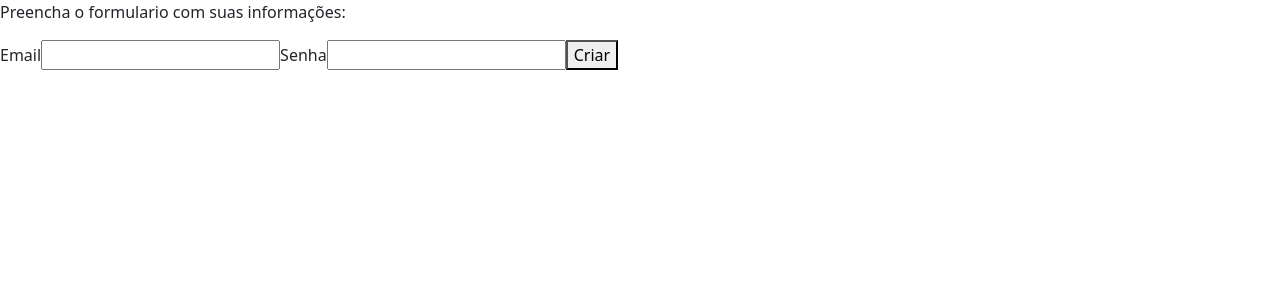
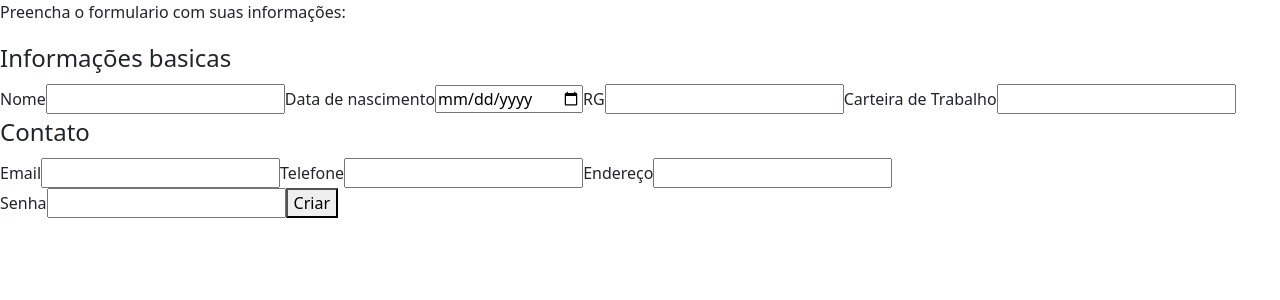
Before and after one commit to DiegoHCR-code/TrabalhoFinalBD2, a React (Create React App) app: page /criarconta in a window 1280 px wide. Shown: the top 300 px of the page. Built offline with nearby package versions, Linux system fonts and the light colour scheme; no server answers.

Commit message:
atualizando form

```diff
--- a/src/componentes/CriarConta.jsx
+++ b/src/componentes/CriarConta.jsx
@@ -1,4 +1,5 @@
 import { useEffect, useState } from "react";
+import { redirect } from "react-router-dom";
 import { controleBD } from '../controleSupabase';
 
 // CREATE TABLE Funcionario (
@@ -18,48 +19,113 @@ import { controleBD } from '../controleSupabase';
 //     NumDependente INT
 // );
 
+const templateUsuario = {
+    id: "",
+    nome: "",
+    carteira: "",
+    tel: "",
+    nasc: undefined,
+    endereco: "",
+    rg: "",
+    foto: null,
+    email: "",
+    senha: ""
+};
+
 function CriarConta() {
-  const [userInfo, setUserInfo] = useState(
+    const [infoUsuario, setInfoUsuario] = useState(templateUsuario);
+
+    function ProcessarInfo(form) {
+        const dados = new FormData(form);
+
+        let infoLida = infoUsuario;
+        for (const info of dados) {
+            infoLida[info[0].slice(6)] = info[1];
+        }
+        setInfoUsuario(infoLida);
+        console.log();
+        console.log();
+        // ExecutarCadastro();
+    }
+
+    async function ExecutarCadastro() {
+        const { data, error } = await controleBD.auth.signUp({
+            email: infoUsuario.email,
+            password: infoUsuario.senha,
+        });
+        const userID = data.user.id;
+        if (data) {
+            console.log(userID);
+            const { data, error } = await controleBD
+                .from('funcionario')
+                .insert([
                     {
-//         id: "",
-// numerocarteira: "",
-// telefone: "",
-// datanasc: undefined,
-// fk_Turno_s__Turno_s__PK
-// salario: 0.00,
-// Endereco: "",
-// RG: "",
-// HorasExtras
-// Aumento
-// Faltas_mes
-// ValeTransporte
-// Foto
-// NumDependente
+                        id: userID,
+                        numcarteirat: infoUsuario.carteira.replace(/\D/g,''),
+                        telefone: infoUsuario.tel,
+                        endereco: infoUsuario.end,
+                        datanasc: infoUsuario.datanasc,
+                        rg: infoUsuario.rg.replace(/\D/g,'')
+                    }]);
+            if (data) {
+                const { data, error } = await controleBD
+                    .from('curriculo')
+                    .insert([
+                        {
+                            nome: infoUsuario.nome,
+                            rg: infoUsuario.rg.replace(/\D/g,''),
+                            telefone: infoUsuario.tel,
+                        }]);
+                if (data)
+                    redirect("/");
+            }
 
-    });
-
-  async function CriarConta() {
-    const { data, error } = await controleBD.auth.signUp({
-      email: 'carloshrmoraes@gmail.com',
-      password: '0123',
-    });
+        }
     }
 
     return (
         <div>
             <p>Preencha o formulario com suas informações: </p>
-      <form onSubmit={(e) => { e.preventDefault(); CriarConta(); }}>
+            <form onSubmit={(e) => { e.preventDefault(); ProcessarInfo(e.target); }}>
+                <fieldset>
+                    <legend>Informações basicas</legend>
 
-        <label htmlFor="login-email">Email</label>
-        <input required type="email" name="login-email" id="login-email"
-          value={userInfo.email}
-          onChange={e => setUserInfo(anterior => ({ ...anterior, email: e.target.value }))} />
+                    <label htmlFor="inscr-nome">Nome</label>
+                    <input required type="text" name="inscr-nome" id="inscr-nome" />
 
+                    <label htmlFor="inscr-nasc">Data de nascimento</label>
+                    <input required type="date" name="inscr-nasc" id="inscr-nasc" />
 
-        <label htmlFor="login-senha">Senha</label>
-        <input required minLength={6} type="password" name="login-senha" id="login-senha"
-          value={userInfo.senha}
-          onChange={e => setUserInfo(anterior => ({ ...anterior, senha: e.target.value }))} />
+                    <label htmlFor="inscr-rg">RG</label>
+                    <input required type="text" name="inscr-rg" id="inscr-rg" />
+
+                    <label htmlFor="inscr-carteira">Carteira de Trabalho</label>
+                    <input required type="text" name="inscr-carteira" id="inscr-carteira" />
+
+                </fieldset>
+
+                <fieldset>
+                    <legend>Contato</legend>
+
+                    <label htmlFor="inscr-email">Email</label>
+                    <input required type="email" name="inscr-email" id="inscr-email" />
+
+                    <label htmlFor="inscr-tel">Telefone</label>
+                    <input required minLength={8} type="text" name="inscr-tel" id="inscr-tel" />
+
+                    <label htmlFor="inscr-end">Endereço</label>
+                    <input required type="text" name="inscr-end" id="inscr-end" />
+
+                </fieldset>
+
+                <div>
+                    {/* <label htmlFor="inscr-foto">Enviar uma foto: </label>
+                    <input type="file" accept=".png,.jpg,.jpeg" name="inscr-foto" id="inscr-foto" onChange={() => EnviarFoto()} />
+                    <img src="" alt="foto do usuario" id="inscr-foto-vis" /> */}
+                </div>
+
+                <label htmlFor="inscr-senha">Senha</label>
+                <input required minLength={6} type="password" name="inscr-senha" id="inscr-senha" />
 
                 <button type='submit'>Criar</button>
             </form>
```
Also changed, not shown: 1 other file (tests, documents, lock files or other folders). Lines whose indentation alone changed are shown as unchanged.
